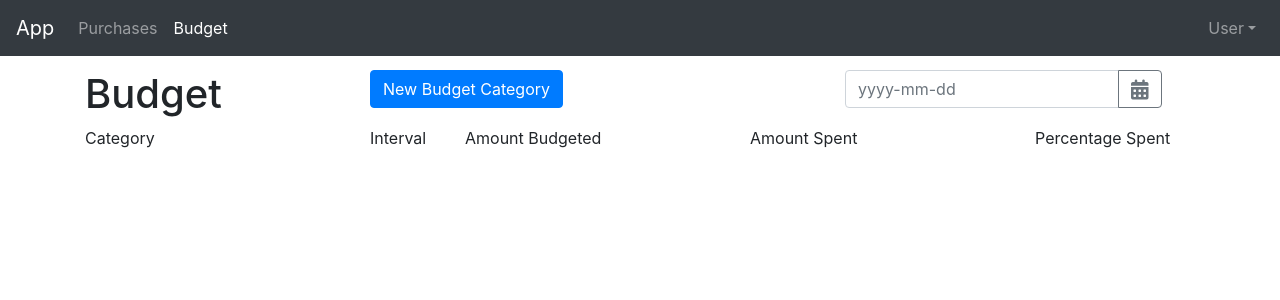
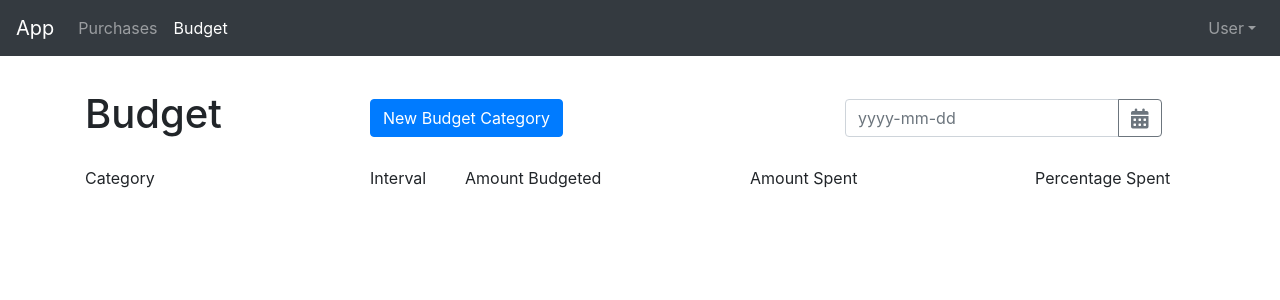
Before and after one commit to dannyclark77/budget-frontend, an Angular app: page /budget in a window 1280 px wide. Shown: the top 300 px of the page. Built offline with nearby package versions, Linux system fonts and the light colour scheme.

Commit message:
Add styling to budget component

```diff
--- a/src/app/budget/budget.component.css
+++ b/src/app/budget/budget.component.css
@@ -0,0 +1,12 @@
+.top {
+    align-items: center;
+}
+
+.header {
+    clear: both;
+    margin-top: 10px;
+}
+
+.row {
+    margin-top: 20px;
+}
```
